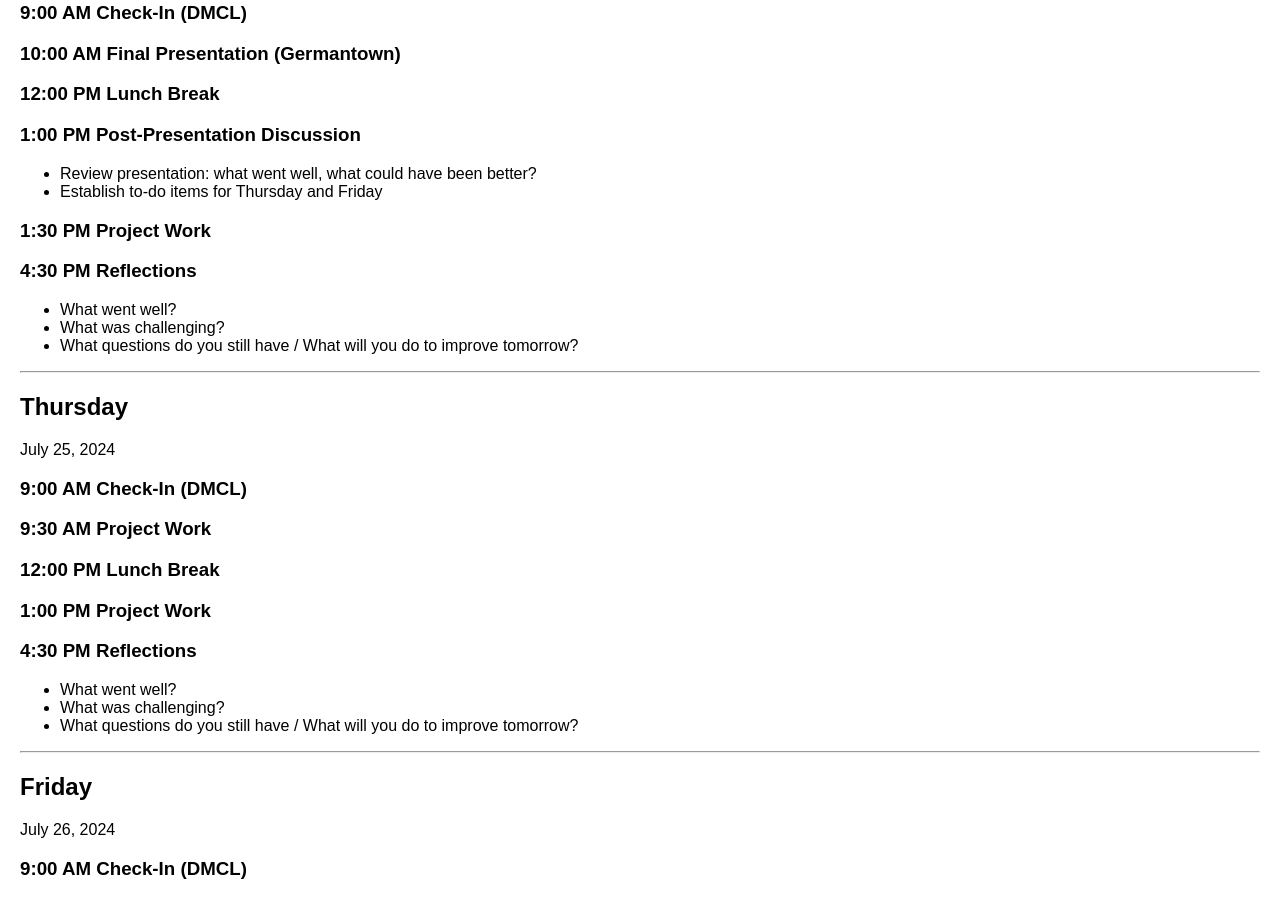
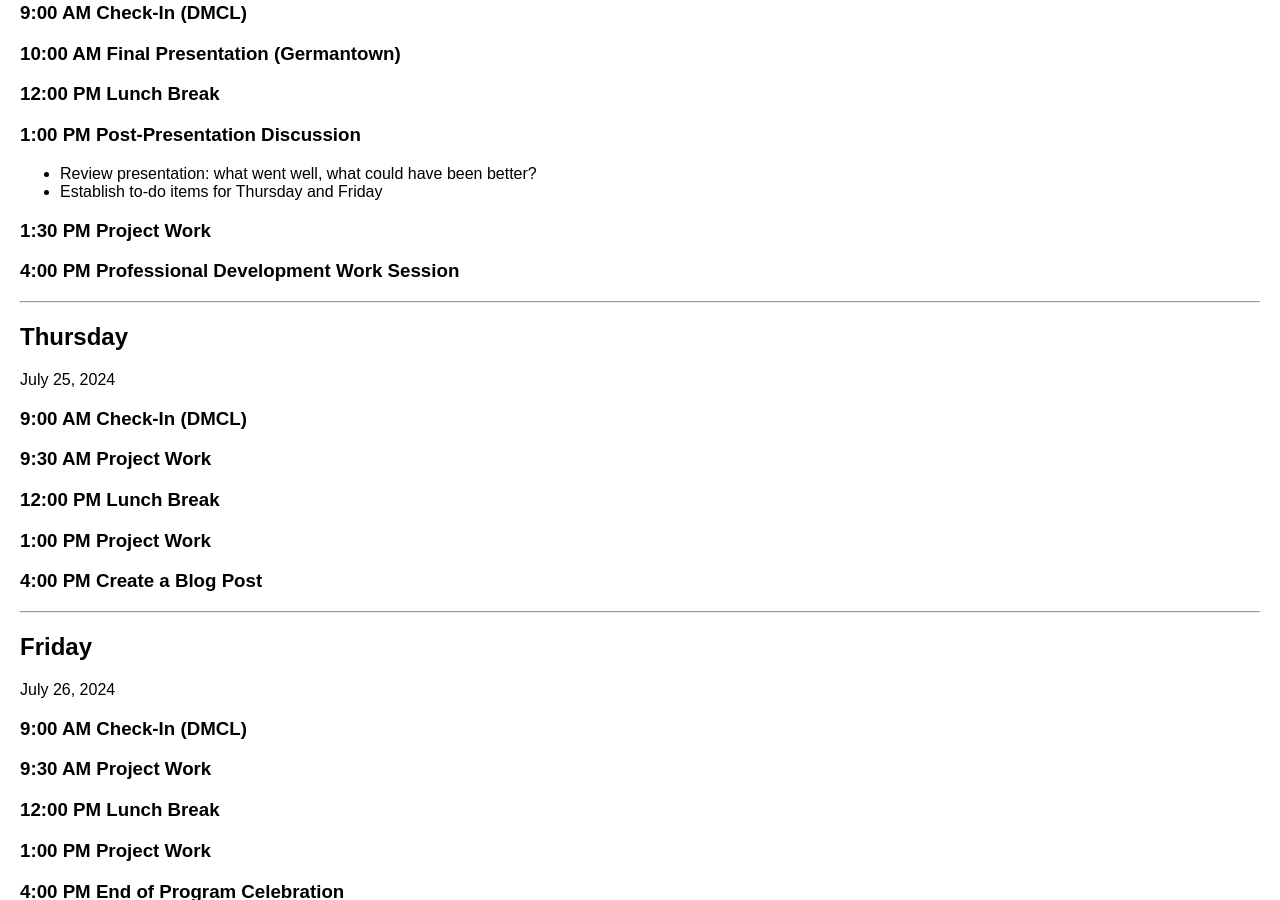
Before and after one commit to digbmc/dssf-syll, a Jekyll site: the page built from _weeks/08-final.md, in a window 1280 px wide and 900 px high, scrolled down 1199 px. Built offline with Jekyll 4.4.1, drawn with Linux system fonts in a browser that asks for light colours.

Commit message:
Update 08-final.md

```diff
--- a/_weeks/08-final.md
+++ b/_weeks/08-final.md
@@ -60,10 +60,7 @@ July 24, 2024
 
 ### 1:30 PM Project Work
 
-### 4:30 PM Reflections
-- What went well?
-- What was challenging?
-- What questions do you still have / What will you do to improve tomorrow?
+### 4:00 PM Professional Development Work Session
 
 ---
 
@@ -78,10 +75,7 @@ July 25, 2024
 
 ### 1:00 PM Project Work
 
-### 4:30 PM Reflections
-- What went well?
-- What was challenging?
-- What questions do you still have / What will you do to improve tomorrow?
+### 4:00 PM Create a Blog Post
 
 ---
 
```
